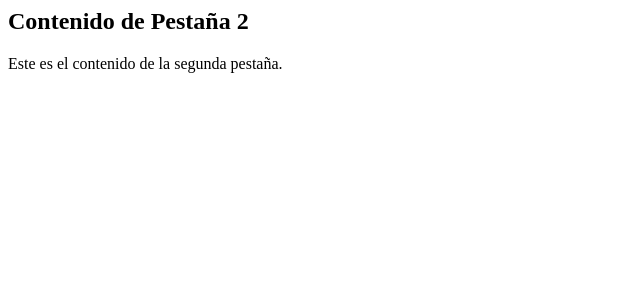
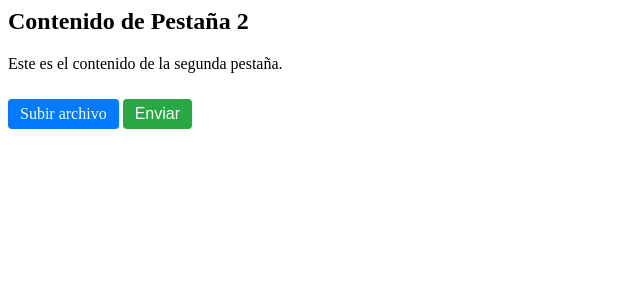
Before and after one commit to DiegVas/IPC2_Proyecto2_202300638, a Flask app: template templates/layouts/File.html in a window 1280 px wide. Shown: the top 300 px of the page, without its empty margins (0-640 px from the left). Run offline with Flask 3, Linux system fonts and the light colour scheme; the template is opened without the code that fills it, so the values that code supplies are empty.

Commit message:
Estrucutra basica de subida de archivo

```diff
--- a/templates/layouts/File.html
+++ b/templates/layouts/File.html
@@ -1,4 +1,50 @@
 <div class="tab-content" id="tab-2">
   <h2>Contenido de Pestaña 2</h2>
   <p>Este es el contenido de la segunda pestaña.</p>
+
+  <form action="/upload" method="post" enctype="multipart/form-data">
+    <label for="file-upload" class="custom-file-upload">
+      <i class="fa fa-cloud-upload"></i> Subir archivo
+    </label>
+    <input id="file-upload" type="file" name="file" />
+    <button type="submit">Enviar</button>
+  </form>
 </div>
+
+<style>
+  .custom-file-upload {
+    display: inline-block;
+    padding: 6px 12px;
+    cursor: pointer;
+    background-color: #007bff;
+    color: white;
+    border-radius: 4px;
+    font-size: 16px;
+    transition: background-color 0.3s;
+  }
+
+  .custom-file-upload:hover {
+    background-color: #0056b3;
+  }
+
+  input[type="file"] {
+    display: none;
+  }
+
+  button {
+    display: inline-block;
+    padding: 6px 12px;
+    cursor: pointer;
+    background-color: #28a745;
+    color: white;
+    border: none;
+    border-radius: 4px;
+    font-size: 16px;
+    transition: background-color 0.3s;
+    margin-top: 10px;
+  }
+
+  button:hover {
+    background-color: #218838;
+  }
+</style>
```
